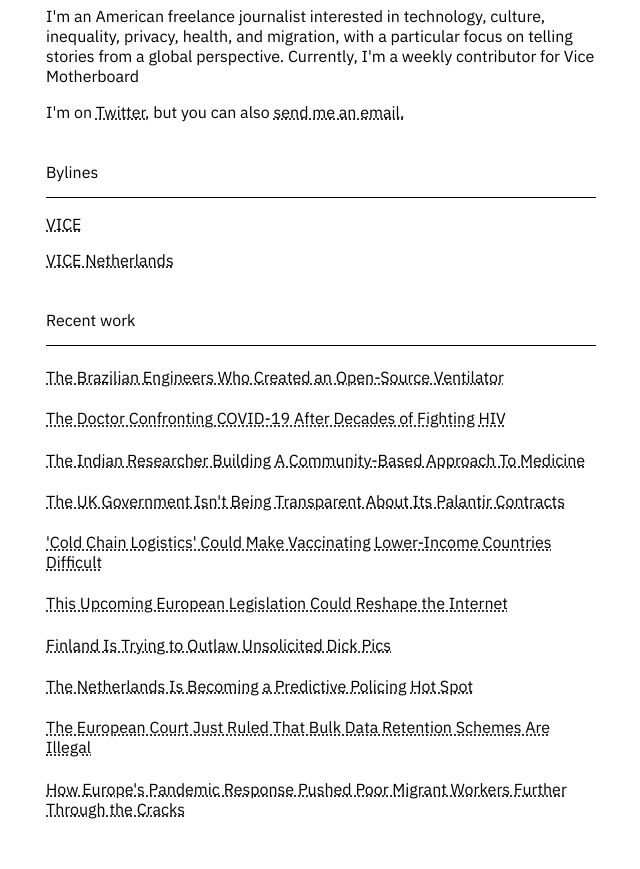
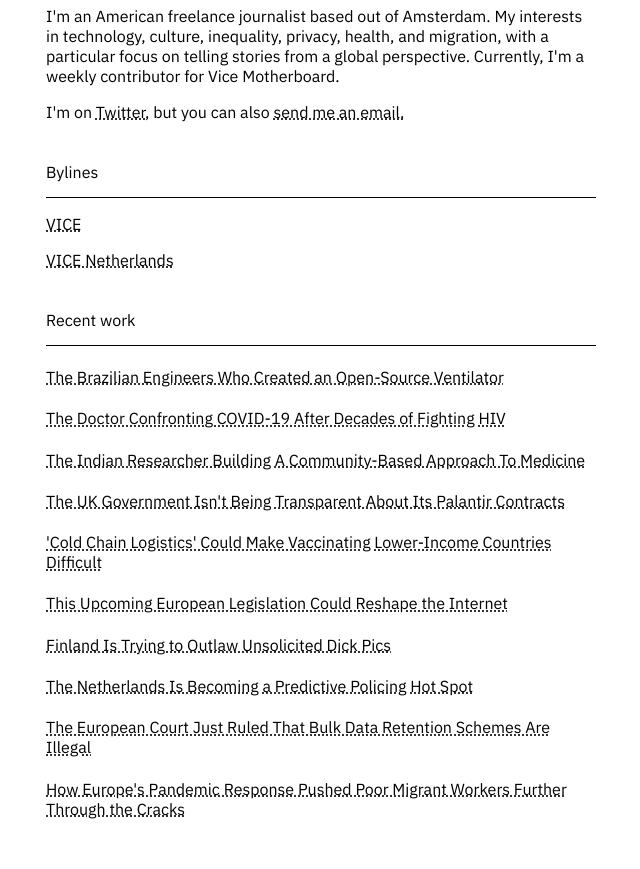
Before and after one commit to gheghi18/Portfolio, a plain HTML site: page index.html in a window 1280 px wide. Shown: the part 79-948 px from the top of the page, without its empty margins (319-959 px from the left). Drawn offline with Linux system fonts and the light colour scheme.

Commit message:
changed description

```diff
--- a/index.html
+++ b/index.html
@@ -22,7 +22,7 @@
 
             <div id="textWrapper">
                 <p class="description">
-                    I'm an American freelance journalist interested in technology, culture, inequality, privacy, health, and migration, with a particular focus on telling stories from a global perspective. Currently, I'm a weekly contributor for Vice Motherboard
+                    I'm an American freelance journalist based out of Amsterdam. My interests in technology, culture, inequality, privacy, health, and migration, with a particular focus on telling stories from a global perspective. Currently, I'm a weekly contributor for Vice Motherboard.
                 </p>
                 <p>
                     I'm on <a href="https://twitter.com/gabriels_geiger?lang=en" target="_blank">Twitter</a>, but you can also <a href="mailto:gabriel.geiger108@gmail.com">send me an email.</a>
```
